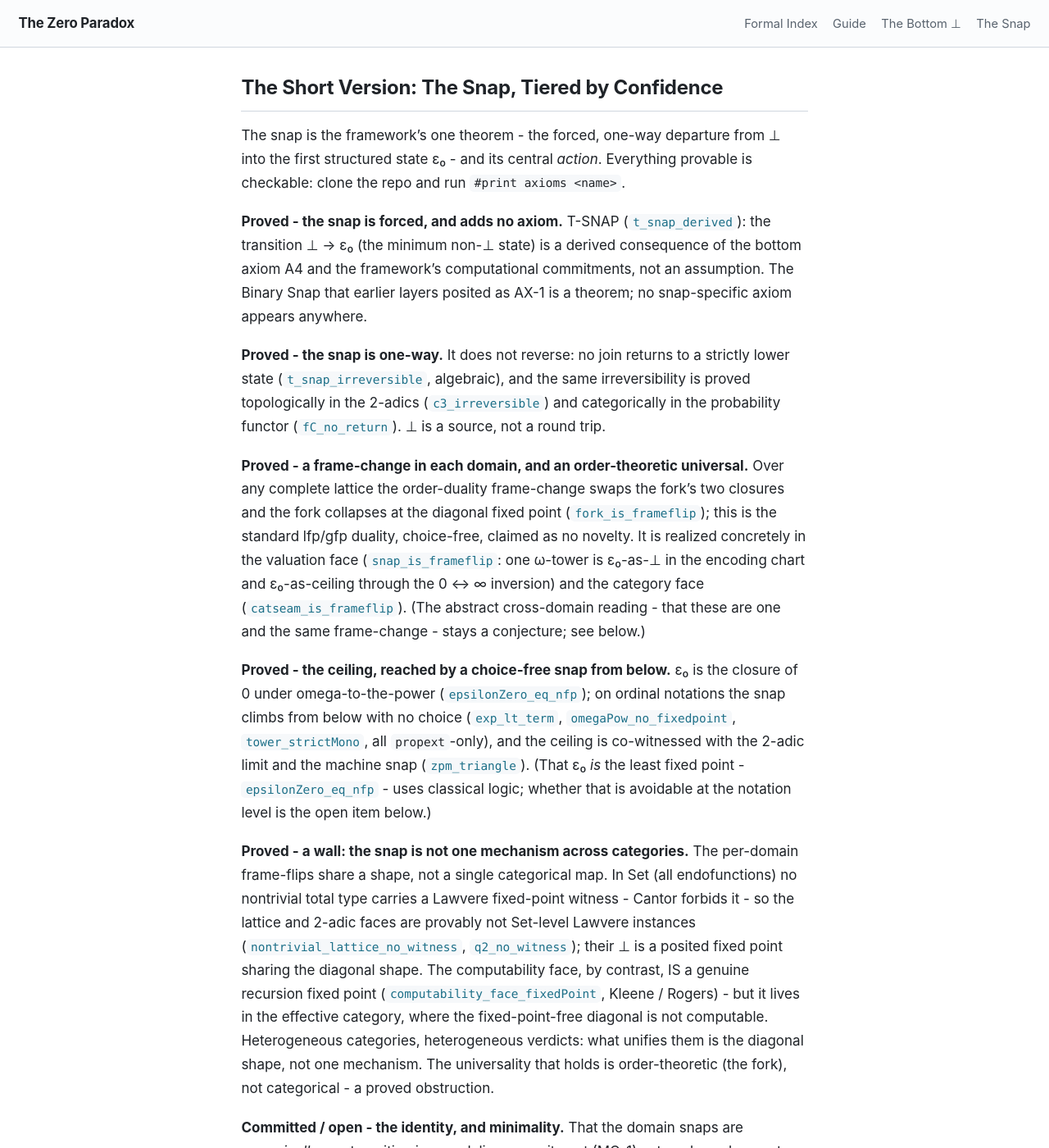
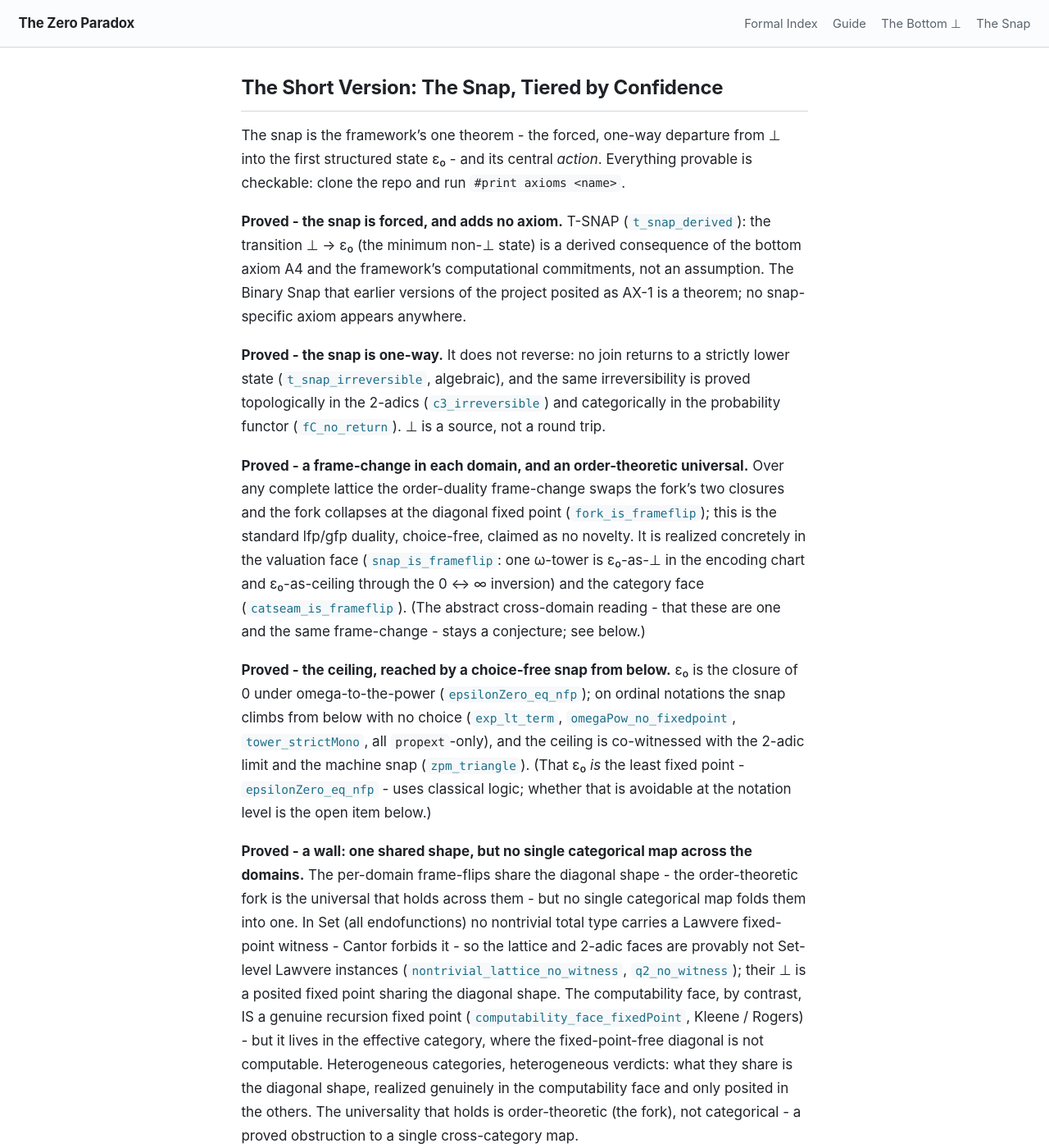
Before and after one commit to timbrigham/ZeroParadox, a Jekyll site: the page built from SNAP.md, in a window 1280 px wide and 1400 px high, scrolled down 965 px. Shown: the whole window at 82% size. Built offline with Jekyll 4.4.1, drawn with Linux system fonts in a browser that asks for light colours; our own code applies the rules of GitHub Pages for plain Markdown files; some of the changed text lies outside the part shown.

Commit message:
SNAP: fix AX-1 attribution (earlier versions, not layers); reframe wall to shared shape + no single categorical map

```diff
--- a/SNAP.md
+++ b/SNAP.md
@@ -20,7 +20,7 @@ It is a **beginning, not a resolution.** What is *proved* is that the snap is fo
 
 The snap is the framework's one theorem - the forced, one-way departure from ⊥ into the first structured state ε₀ - and its central *action*. Everything provable is checkable: clone the repo and run `#print axioms <name>`.
 
-**Proved - the snap is forced, and adds no axiom.** T-SNAP ([`t_snap_derived`](ZeroParadox/Order/Snap.lean)): the transition ⊥ → ε₀ (the minimum non-⊥ state) is a derived consequence of the bottom axiom A4 and the framework's computational commitments, not an assumption. The Binary Snap that earlier layers posited as AX-1 is a theorem; no snap-specific axiom appears anywhere.
+**Proved - the snap is forced, and adds no axiom.** T-SNAP ([`t_snap_derived`](ZeroParadox/Order/Snap.lean)): the transition ⊥ → ε₀ (the minimum non-⊥ state) is a derived consequence of the bottom axiom A4 and the framework's computational commitments, not an assumption. The Binary Snap that earlier versions of the project posited as AX-1 is a theorem; no snap-specific axiom appears anywhere.
 
 **Proved - the snap is one-way.** It does not reverse: no join returns to a strictly lower state ([`t_snap_irreversible`](ZeroParadox/Order/Snap.lean), algebraic), and the same irreversibility is proved topologically in the 2-adics ([`c3_irreversible`](ZeroParadox/Valuation/Padic.lean)) and categorically in the probability functor ([`fC_no_return`](ZeroParadox/Multihomed/InfoFunctor.lean)). ⊥ is a source, not a round trip.
 
@@ -28,7 +28,7 @@ The snap is the framework's one theorem - the forced, one-way departure from ⊥
 
 **Proved - the ceiling, reached by a choice-free snap from below.** ε₀ is the closure of 0 under omega-to-the-power ([`epsilonZero_eq_nfp`](ZeroParadox/Ordinal/Gentzen.lean)); on ordinal notations the snap climbs from below with no choice ([`exp_lt_term`](ZeroParadox/Ordinal/ConstructiveOrdinals.lean), [`omegaPow_no_fixedpoint`](ZeroParadox/Ordinal/ConstructiveOrdinals.lean), [`tower_strictMono`](ZeroParadox/Ordinal/ConstructiveOrdinals.lean), all `propext`-only), and the ceiling is co-witnessed with the 2-adic limit and the machine snap ([`zpm_triangle`](ZeroParadox/Ordinal/Incompleteness.lean)). (That ε₀ *is* the least fixed point - [`epsilonZero_eq_nfp`](ZeroParadox/Ordinal/Gentzen.lean) - uses classical logic; whether that is avoidable at the notation level is the open item below.)
 
-**Proved - a wall: the snap is not one mechanism across categories.** The per-domain frame-flips share a shape, not a single categorical map. In Set (all endofunctions) no nontrivial total type carries a Lawvere fixed-point witness - Cantor forbids it - so the lattice and 2-adic faces are provably not Set-level Lawvere instances ([`nontrivial_lattice_no_witness`](ZeroParadox/Category/Lawvere.lean), [`q2_no_witness`](ZeroParadox/Category/Lawvere.lean)); their ⊥ is a posited fixed point sharing the diagonal shape. The computability face, by contrast, IS a genuine recursion fixed point ([`computability_face_fixedPoint`](ZeroParadox/Category/Lawvere.lean), Kleene / Rogers) - but it lives in the effective category, where the fixed-point-free diagonal is not computable. Heterogeneous categories, heterogeneous verdicts: what unifies them is the diagonal shape, not one mechanism. The universality that holds is order-theoretic (the fork), not categorical - a proved obstruction.
+**Proved - a wall: one shared shape, but no single categorical map across the domains.** The per-domain frame-flips share the diagonal shape - the order-theoretic fork is the universal that holds across them - but no single categorical map folds them into one. In Set (all endofunctions) no nontrivial total type carries a Lawvere fixed-point witness - Cantor forbids it - so the lattice and 2-adic faces are provably not Set-level Lawvere instances ([`nontrivial_lattice_no_witness`](ZeroParadox/Category/Lawvere.lean), [`q2_no_witness`](ZeroParadox/Category/Lawvere.lean)); their ⊥ is a posited fixed point sharing the diagonal shape. The computability face, by contrast, IS a genuine recursion fixed point ([`computability_face_fixedPoint`](ZeroParadox/Category/Lawvere.lean), Kleene / Rogers) - but it lives in the effective category, where the fixed-point-free diagonal is not computable. Heterogeneous categories, heterogeneous verdicts: what they share is the diagonal shape, realized genuinely in the computability face and only posited in the others. The universality that holds is order-theoretic (the fork), not categorical - a proved obstruction to a single cross-category map.
 
 **Committed / open - the identity, and minimality.** That the domain snaps are *numerically one* transition is a modeling commitment (MC-1), a type boundary, not a theorem. And whether ε₀-as-least-fixed-point is choice-free at the notation level is open: the syntax-to-semantics bridge [`tower_NF`](ZeroParadox/Ordinal/ConstructiveOrdinals.lean) inherits `Classical.choice`.
 
@@ -60,7 +60,7 @@ Each exclusion is either a **proved obstruction** (a Lean-checked wall), a **mod
 
 | the snap is not... | witness (or meta / open) |
 |---|---|
-| *one mechanism across categories*. The per-domain frame-flips share a shape, not a single categorical map. In Set no nontrivial total type carries a Lawvere fixed-point witness (Cantor), so the lattice and 2-adic faces are provably not Set-level Lawvere instances - their ⊥ is a posited fixed point sharing the diagonal shape. The computability face is instead a genuine recursion fixed point, but in the effective category, where the diagonal is not computable. Heterogeneous categories, heterogeneous verdicts: what unifies the faces is the diagonal shape, not one mechanism - order-theoretic, not categorical. A proved obstruction, not a gap | [`nontrivial_lattice_no_witness`](ZeroParadox/Category/Lawvere.lean), [`q2_no_witness`](ZeroParadox/Category/Lawvere.lean), [`computability_face_fixedPoint`](ZeroParadox/Category/Lawvere.lean) |
+| *a single cross-category map*. The per-domain frame-flips share the diagonal shape - the order-theoretic fork - but no single categorical map folds them into one. In Set no nontrivial total type carries a Lawvere fixed-point witness (Cantor), so the lattice and 2-adic faces are provably not Set-level Lawvere instances - their ⊥ is a posited fixed point sharing the diagonal shape. The computability face is instead a genuine recursion fixed point, but in the effective category, where the diagonal is not computable. Heterogeneous categories, heterogeneous verdicts: what they share is the diagonal shape - order-theoretic, not categorical. A proved obstruction to a single cross-category map, not a gap | [`nontrivial_lattice_no_witness`](ZeroParadox/Category/Lawvere.lean), [`q2_no_witness`](ZeroParadox/Category/Lawvere.lean), [`computability_face_fixedPoint`](ZeroParadox/Category/Lawvere.lean) |
 | *numerically one transition across its carriers*. That the valuation, categorical, order, and computability snaps are the same object is a modeling commitment (MC-1), a type boundary - `x = y` across distinct categories is not a well-formed proposition. The faces share the diagonal-fixed-point shape; that they are literally one object is offered, not proved | *meta (no Lean witness)* |
 | *a physical, temporal, or causal event*. The framework is silent on physics. The snap is an order and derivation transition, not a process unfolding in time; which specific state emerges first is outside its scope | *meta (no Lean witness)* |
 | *dependent on a snap-specific axiom*. T-SNAP is derived from the bottom axiom A4 (the join identity ∀ x, ⊥ ∨ x = x) and the framework's computational commitments. No snap axiom appears anywhere in the development | [`t_snap_derived`](ZeroParadox/Order/Snap.lean) |
```
